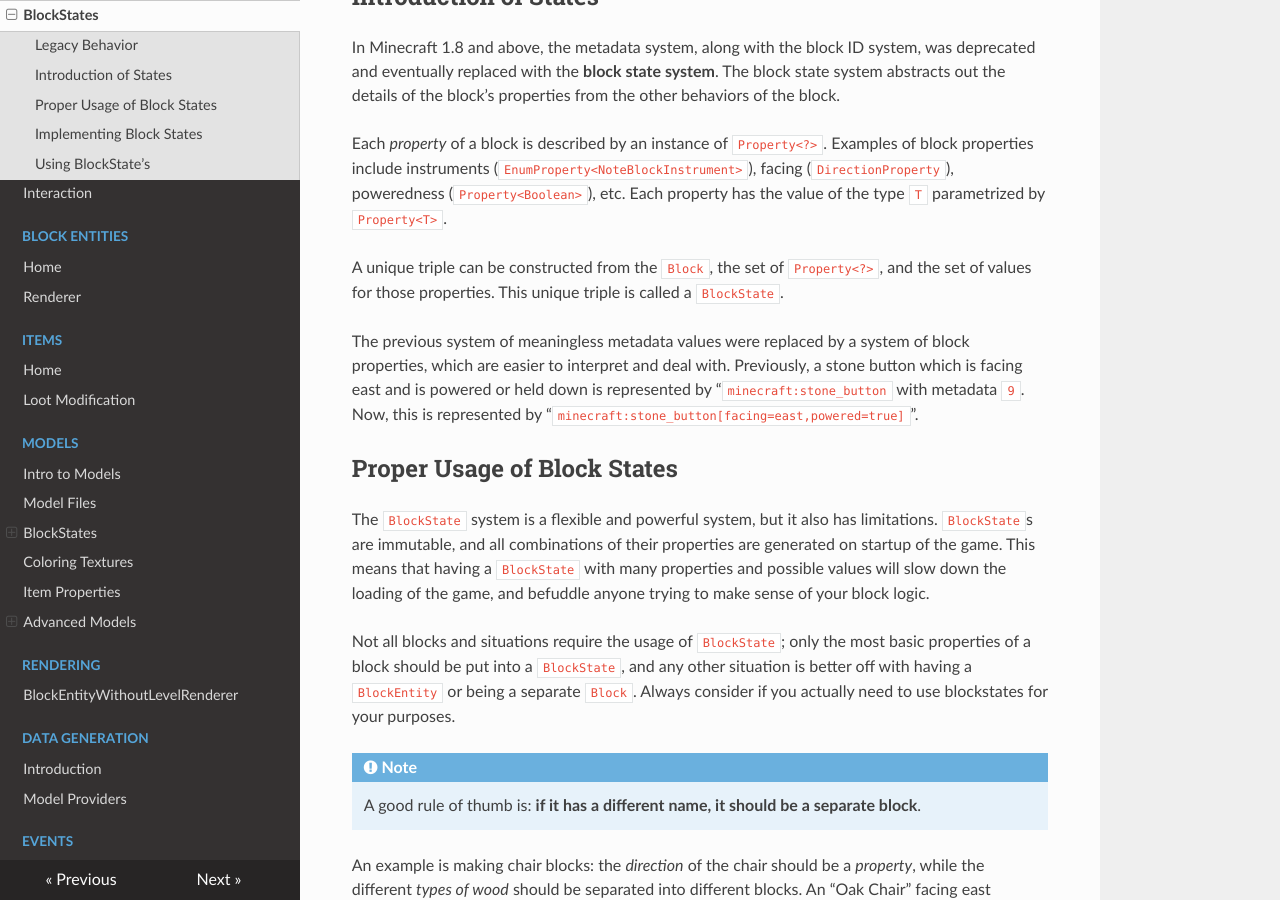
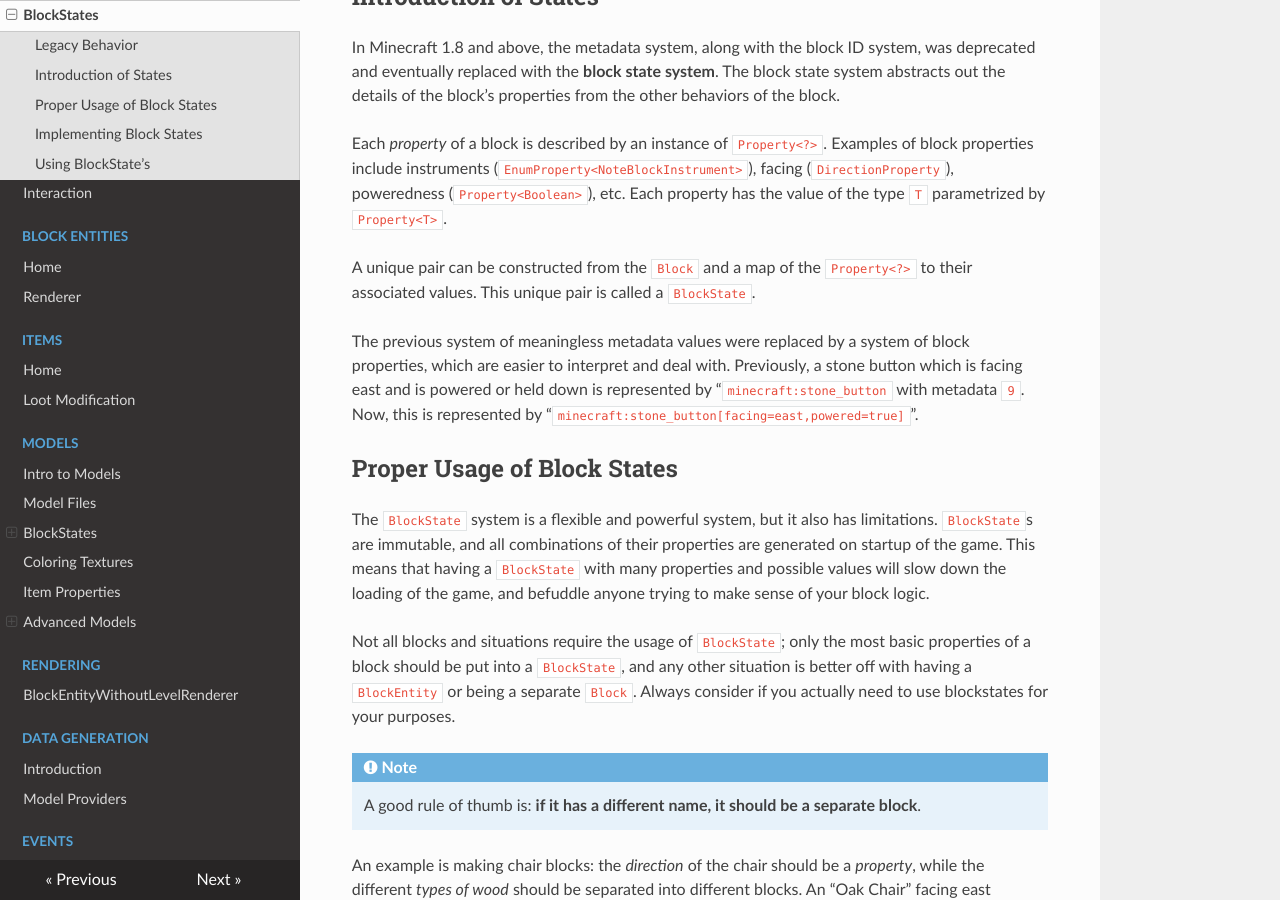
Before and after one commit to MinecraftForge/Documentation, an MkDocs documentation site: the page built from docs/blocks/states.md, in a window 1280 px wide and 900 px high, scrolled down 664 px. Built offline with MkDocs 1.6.1, drawn with Linux system fonts in a browser that asks for light colours; nearby versions of some CDN libraries.

Commit message:
Clarify state defintion

```diff
--- a/docs/blocks/states.md
+++ b/docs/blocks/states.md
@@ -27,7 +27,7 @@ In Minecraft 1.8 and above, the metadata system, along with the block ID system,
 
 Each *property* of a block is described by an instance of `Property<?>`. Examples of block properties include instruments (`EnumProperty<NoteBlockInstrument>`), facing (`DirectionProperty`), poweredness (`Property<Boolean>`), etc. Each property has the value of the type `T` parametrized by `Property<T>`.
 
-A unique triple can be constructed from the `Block`, the set of `Property<?>`, and the set of values for those properties. This unique triple is called a `BlockState`.
+A unique pair can be constructed from the `Block` and a map of the `Property<?>` to their associated values. This unique pair is called a `BlockState`.
 
 The previous system of meaningless metadata values were replaced by a system of block properties, which are easier to interpret and deal with. Previously, a stone button which is facing east and is powered or held down is represented by "`minecraft:stone_button` with metadata `9`. Now, this is represented by "`minecraft:stone_button[facing=east,powered=true]`".
 
```
